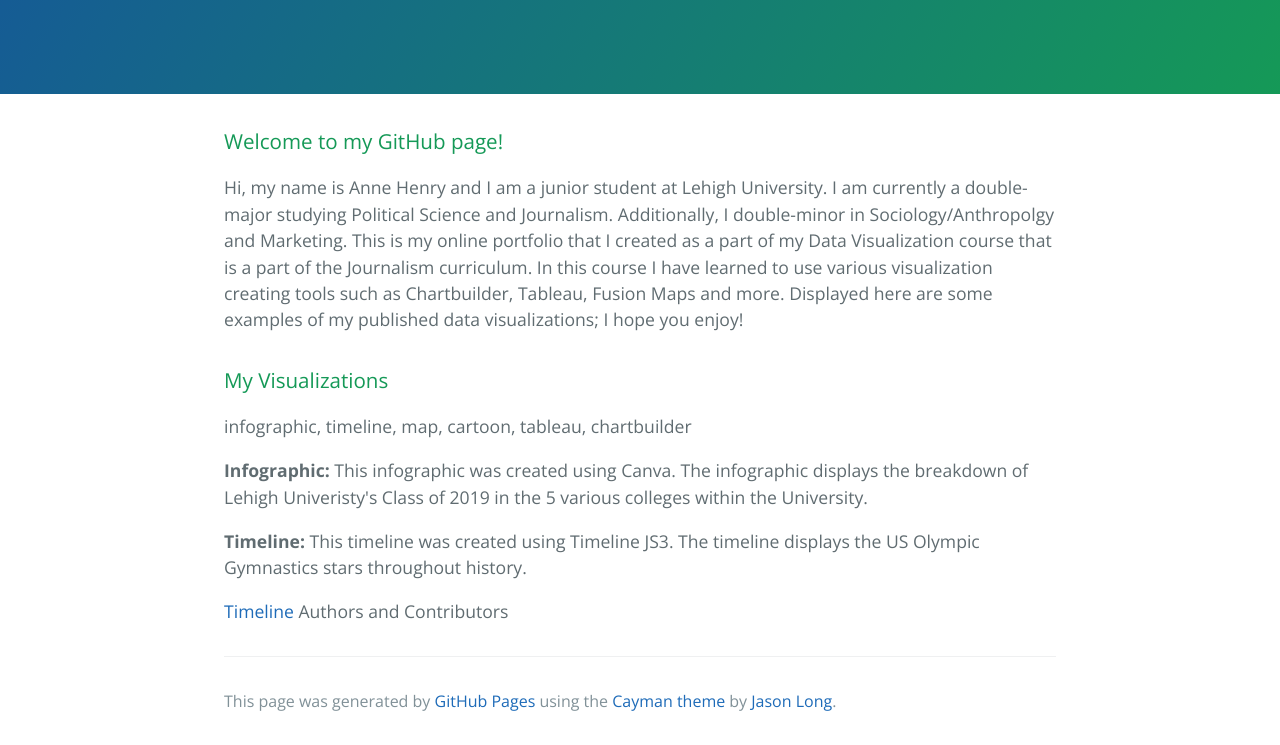
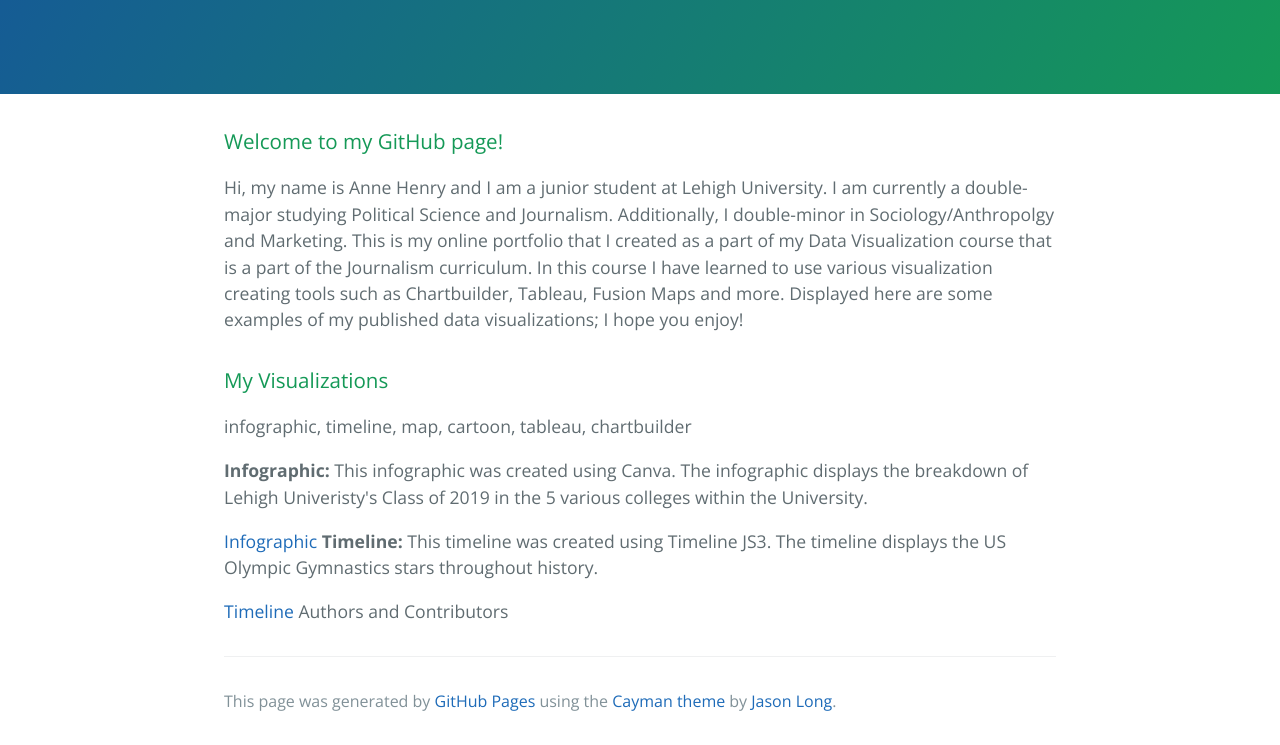
Before and after one commit to AnneHenry/AnneHenry.github.io, a plain HTML site: page index.html in a window 1280 px wide. Shown: the part 176-921 px from the top of the page. Drawn offline with nearby package versions, Linux system fonts and the light colour scheme.

Commit message:
Update index.html

```diff
--- a/index.html
+++ b/index.html
@@ -26,9 +26,9 @@
       <p> infographic, timeline, map, cartoon, tableau, chartbuilder <p>
 
       <p> <b>Infographic:</b> This infographic was created using Canva. The infographic displays the breakdown of Lehigh Univeristy's Class of 2019 in the 5 various colleges within the University.<p>
+      <a href="https://annehenry.github.io/UndergradEnrollmentByCollege.html">Infographic</a></
 
-      <p> <b>Timeline:</b> This timeline was created using Timeline JS3. The timeline displays the US Olympic Gymnastics stars throughout history.<p>
-
+      <p> <b>Timeline:</b> This timeline was created using Timeline JS3. The timeline displays the US Olympic Gymnastics stars throughout history.</p>
       <a href="https://annehenry.github.io/FinalGymnasticsTimeline.html">Timeline</a></
 
 <h3>
```
